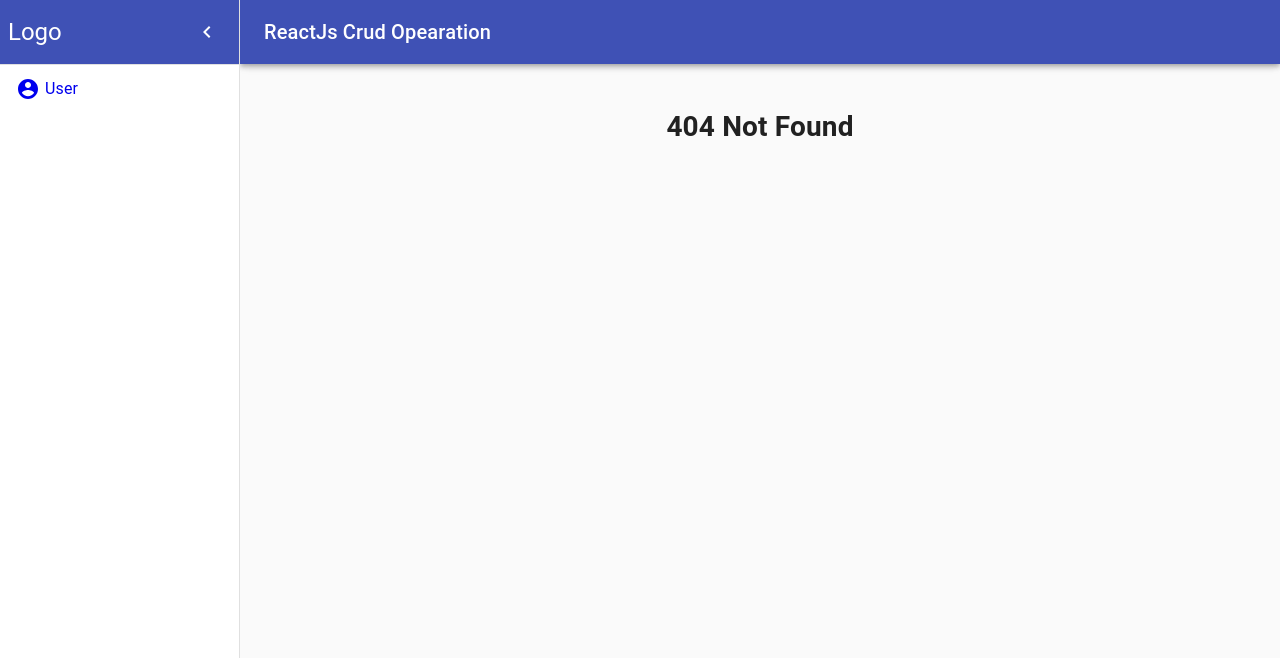
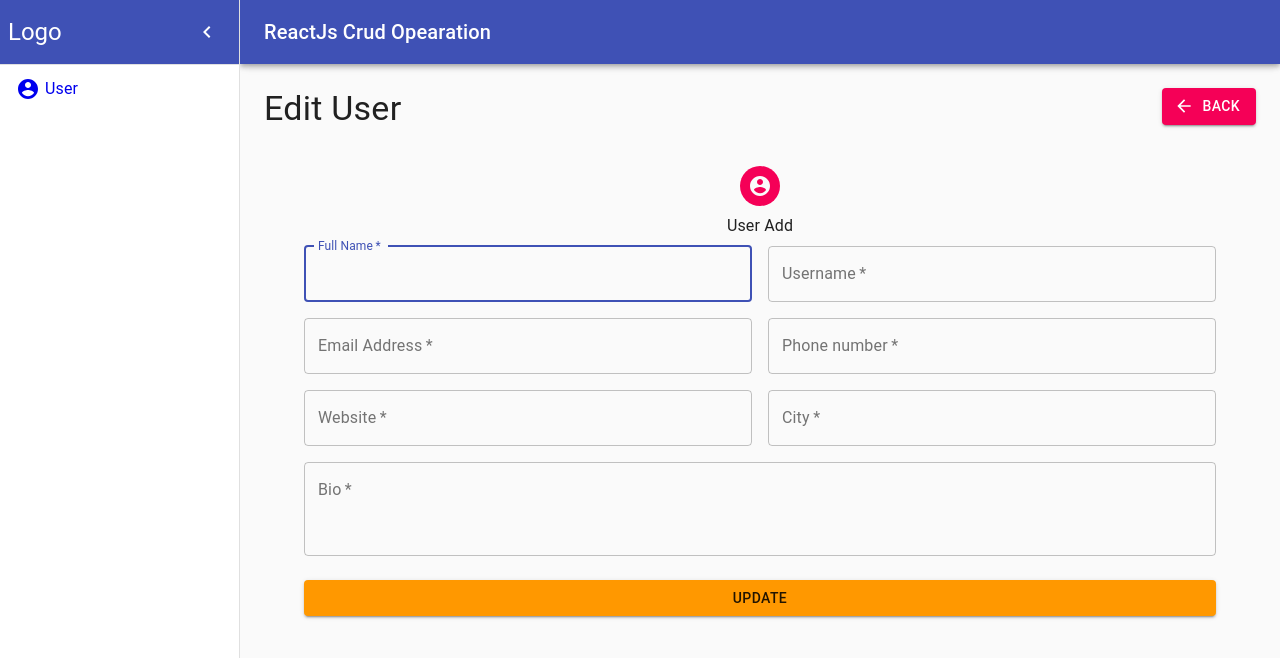
Before and after one commit to dhavalmakwana1998/react-crud, a React (Create React App) app: page /user/edit/1 in a window 1280 px wide. Before the commit this address had no page. Shown: the top 658 px of the page. Built offline with nearby package versions, Linux system fonts and the light colour scheme; no server answers.

Commit message:
add liver server

```diff
--- a/db.json
+++ b/db.json
@@ -59,46 +59,6 @@
       "phone": "1-477-935-8478 x6430",
       "website": "ola.org",
       "bio": "Synchronised bottom-line interface"
-    },
-    {
-      "id": 7,
-      "name": "Kurtis Weissnat",
-      "username": "Elwyn.Skiles",
-      "email": "Telly.Hoeger@billy.biz",
-      "city": "Howemouth",
-      "phone": "210.067.6132",
-      "website": "elvis.io",
-      "bio": "Configurable multimedia task-force"
-    },
-    {
-      "id": 8,
-      "name": "Nicholas Runolfsdottir V",
-      "username": "Maxime_Nienow",
-      "email": "Sherwood@rosamond.me",
-      "city": "Aliyaview",
-      "phone": "586.493.6943 x140",
-      "website": "jacynthe.com",
-      "bio": "Implemented secondary concept"
-    },
-    {
-      "id": 9,
-      "name": "Glenna Reichert",
-      "username": "Delphine",
-      "email": "Chaim_McDermott@dana.io",
-      "city": "Bartholomebury",
-      "phone": "(775)976-6794 x41206",
-      "website": "conrad.com",
-      "bio": "Switchable contextually-based project"
-    },
-    {
-      "id": 10,
-      "name": "Clementina DuBuque",
-      "username": "Moriah.Stanton",
-      "email": "Rey.Padberg@karina.biz",
-      "city": "Lebsackbury",
-      "phone": "024-648-3804",
-      "website": "ambrose.net",
-      "bio": "Centralized empowering task-force"
     }
   ]
 }
--- a/src/App.js
+++ b/src/App.js
@@ -21,6 +21,7 @@ import AccountCircleIcon from "@material-ui/icons/AccountCircle";
 import User from "./component/User";
 import UserView from "./component/UserView";
 import UserAdd from "./component/UserAdd";
+import UserEdit from "./component/UserEdit";
 
 const drawerWidth = 240;
 
@@ -175,6 +176,7 @@ function App() {
               <Route exact path="/" component={User} />
               <Route exact path="/user" component={User} />
               <Route exact path="/user/add" component={UserAdd} />
+              <Route exact path="/user/edit/:id" component={UserEdit} />
               <Route exact path="/user/:id" component={UserView} />
               <Route
                 render={() => {
--- a/src/component/User.jsx
+++ b/src/component/User.jsx
@@ -26,7 +26,6 @@ import Edit from "@material-ui/icons/Edit";
 import Delete from "@material-ui/icons/Delete";
 import VisibilityIcon from "@material-ui/icons/Visibility";
 import AddIcon from "@material-ui/icons/Add";
-import Axios from "axios";
 
 const Transition = React.forwardRef(function Transition(props, ref) {
   return <Slide direction="up" ref={ref} {...props} />;
@@ -55,15 +54,25 @@ function User() {
   const [rowsPerPage, setRowsPerPage] = useState(3);
 
   const loadUser = async () => {
-    const res = await Axios.get("http://localhost:3001/users");
-    setUsers(res.data.reverse());
+    const res = await fetch(
+      "https://my-json-server.typicode.com/dhavalmakwana1998/crud/users"
+    );
+    const users = await res.json();
+    setUsers(users.reverse());
   };
 
   const deleteUser = async (id) => {
     setOpen(false);
-    const res = await Axios.delete(`http://localhost:3001/users/${id}`);
+    await fetch(
+      `https://my-json-server.typicode.com/dhavalmakwana1998/crud/users${id}`,
+      {
+        method: "delete",
+      }
+    ).then(async (res) => {
+      console.log(await res);
       setConfirmdDeleteId(null);
       loadUser();
+    });
   };
 
   const openConfirm = (deleteId) => {
@@ -94,6 +103,7 @@ function User() {
   const classes = useStyles();
   return (
     <>
+      <Grid container>
         <Grid container spacing={3} style={{ marginBottom: "6px" }}>
           <Grid item xs={12} sm={6}>
             <Typography variant="h4">Users</Typography>
@@ -170,7 +180,11 @@ function User() {
         />
       </Box> */}
         <TableContainer component={Paper}>
-        <Table className={classes.table} stickyHeader aria-label="sticky table">
+          <Table
+            className={classes.table}
+            stickyHeader
+            aria-label="sticky table"
+          >
             <TableHead>
               <TableRow>
                 <StyledTableCell align="center">#ID</StyledTableCell>
@@ -183,8 +197,12 @@ function User() {
               </TableRow>
             </TableHead>
             <TableBody>
-            {!users ? (
-              <h5>no records found</h5>
+              {!users.length ? (
+                <TableRow>
+                  <TableCell rowSpan={7}>
+                    <h4 align="center">No records found</h4>
+                  </TableCell>
+                </TableRow>
               ) : (
                 users
                   .slice(page * rowsPerPage, page * rowsPerPage + rowsPerPage)
@@ -197,7 +215,7 @@ function User() {
                       <TableCell>{row.username}</TableCell>
                       <TableCell>{row.email}</TableCell>
                       <TableCell>{row.city}</TableCell>
-                    <TableCell>{row.zipcode}</TableCell>
+                      <TableCell>{row.phone}</TableCell>
                       <TableCell>
                         <IconButton>
                           <Link to={`/user/${row.id}`}>
@@ -205,7 +223,9 @@ function User() {
                           </Link>
                         </IconButton>
                         <IconButton>
+                          <Link to={`/user/edit/${row.id}`}>
                             <Edit style={{ color: "#ff9800" }} />
+                          </Link>
                         </IconButton>
                         <IconButton onClick={() => openConfirm(row.id)}>
                           <Delete color="secondary" />
@@ -214,6 +234,9 @@ function User() {
                     </TableRow>
                   ))
               )}
+              {!users.length ? (
+                <></>
+              ) : (
                 <TablePagination
                   rowsPerPageOptions={[3, 5, 7, 10, 15, 20]}
                   count={users.length}
@@ -222,9 +245,11 @@ function User() {
                   onPageChange={handleChangePage}
                   onRowsPerPageChange={handleChangeRowsPerPage}
                 />
+              )}
             </TableBody>
           </Table>
         </TableContainer>
+      </Grid>
     </>
   );
 }
--- a/src/component/UserAdd.jsx
+++ b/src/component/UserAdd.jsx
@@ -11,7 +11,6 @@ import CssBaseline from "@material-ui/core/CssBaseline";
 import TextField from "@material-ui/core/TextField";
 import AccountCircle from "@material-ui/icons/AccountCircle";
 import Container from "@material-ui/core/Container";
-import Axios from "axios";
 
 const useStyles = makeStyles((theme) => ({
   paper: {
@@ -53,9 +52,16 @@ function UserAdd() {
   };
   const onSubmitHandle = async (event) => {
     event.preventDefault();
-    const res = await Axios.post("http://localhost:3001/users", users);
-    console.log(res);
-    history.push("/");
+    await fetch("http://localhost:3001/users", {
+      method: "post",
+      headers: {
+        Accept: "application/json",
+        "Content-Type": "application/json",
+      },
+      body: JSON.stringify(users),
+    }).then(async (res) => {
+      history.push("/");
+    });
   };
   return (
     <>
--- /dev/null
+++ b/src/component/UserEdit.jsx
@@ -0,0 +1,216 @@
+import { useState, useEffect } from "react";
+import { useHistory, useParams } from "react-router-dom";
+import { makeStyles } from "@material-ui/core/styles";
+import { Link } from "react-router-dom";
+import { Grid, Box } from "@material-ui/core";
+import Typography from "@material-ui/core/Typography";
+import ArrowBackIcon from "@material-ui/icons/ArrowBack";
+import Avatar from "@material-ui/core/Avatar";
+import Button from "@material-ui/core/Button";
+import CssBaseline from "@material-ui/core/CssBaseline";
+import TextField from "@material-ui/core/TextField";
+import AccountCircle from "@material-ui/icons/AccountCircle";
+import Container from "@material-ui/core/Container";
+
+const useStyles = makeStyles((theme) => ({
+  paper: {
+    marginTop: theme.spacing(2),
+    display: "flex",
+    flexDirection: "column",
+    alignItems: "center",
+  },
+  avatar: {
+    margin: theme.spacing(1),
+    backgroundColor: theme.palette.secondary.main,
+  },
+  form: {
+    width: "100%", // Fix IE 11 issue.
+    marginTop: theme.spacing(1),
+  },
+  submit: {
+    margin: theme.spacing(3, 0, 2),
+  },
+}));
+
+function UserEdit() {
+  const [users, setUsers] = useState({
+    name: "",
+    username: "",
+    email: "",
+    phone: "",
+    website: "",
+    city: "",
+    bio: "",
+  });
+  const { id } = useParams();
+  const history = useHistory();
+  const classes = useStyles();
+
+  const onInputChange = (event) => {
+    const eventName = event.target.name;
+    const eventValue = event.target.value;
+    setUsers({ ...users, [eventName]: eventValue });
+  };
+  const onSubmitHandle = async (event) => {
+    event.preventDefault();
+    await fetch(
+      `https://my-json-server.typicode.com/dhavalmakwana1998/crud/users${id}`,
+      {
+        method: "put",
+        headers: {
+          Accept: "application/json",
+          "Content-Type": "application/json",
+        },
+        body: JSON.stringify(users),
+      }
+    ).then(async (res) => {
+      history.push("/");
+    });
+  };
+
+  useEffect(() => {
+    const loadData = async (id) => {
+      const res = await fetch(
+        `https://my-json-server.typicode.com/dhavalmakwana1998/crud/users${id}`
+      );
+      setUsers(await res.json());
+    };
+    loadData(id);
+  }, []);
+  return (
+    <>
+      <div className="container">
+        <Grid container spacing={3} style={{ marginBottom: "6px" }}>
+          <Grid item xs={12} sm={6}>
+            <Typography variant="h4">Edit User</Typography>
+          </Grid>
+          <Grid item xs={12} sm={6}>
+            <Box align="right">
+              <Link to="/">
+                <Button
+                  color="secondary"
+                  variant="contained"
+                  startIcon={<ArrowBackIcon />}
+                >
+                  Back
+                </Button>
+              </Link>
+            </Box>
+          </Grid>
+        </Grid>
+        <Container maxWidth="md">
+          <CssBaseline />
+          <div className={classes.paper}>
+            <Avatar className={classes.avatar}>
+              <AccountCircle />
+            </Avatar>
+            <Typography>User Add</Typography>
+            <form className={classes.form} onSubmit={onSubmitHandle}>
+              <Grid container spacing={2}>
+                <Grid item xs={12} sm={6}>
+                  <TextField
+                    name="name"
+                    value={users.name}
+                    variant="outlined"
+                    required
+                    fullWidth
+                    id="name"
+                    onChange={onInputChange}
+                    label="Full Name"
+                    autoFocus
+                  />
+                </Grid>
+                <Grid item xs={12} sm={6}>
+                  <TextField
+                    variant="outlined"
+                    required
+                    fullWidth
+                    id="username"
+                    label="Username"
+                    name="username"
+                    value={users.username}
+                    onChange={onInputChange}
+                  />
+                </Grid>
+                <Grid item xs={12} sm={6}>
+                  <TextField
+                    variant="outlined"
+                    required
+                    fullWidth
+                    id="email"
+                    label="Email Address"
+                    name="email"
+                    value={users.email}
+                    onChange={onInputChange}
+                    autoComplete="email"
+                  />
+                </Grid>
+                <Grid item xs={12} sm={6}>
+                  <TextField
+                    variant="outlined"
+                    required
+                    fullWidth
+                    name="phone"
+                    value={users.phone}
+                    onChange={onInputChange}
+                    label="Phone number"
+                    id="phone"
+                  />
+                </Grid>
+                <Grid item xs={12} sm={6}>
+                  <TextField
+                    variant="outlined"
+                    required
+                    fullWidth
+                    name="website"
+                    value={users.website}
+                    onChange={onInputChange}
+                    label="Website"
+                    id="website"
+                  />
+                </Grid>
+                <Grid item xs={12} sm={6}>
+                  <TextField
+                    variant="outlined"
+                    required
+                    fullWidth
+                    name="city"
+                    value={users.city}
+                    onChange={onInputChange}
+                    label="City"
+                    id="city"
+                  />
+                </Grid>
+                <Grid item sm={12}>
+                  <TextField
+                    id="bio"
+                    label="Bio"
+                    multiline
+                    required
+                    fullWidth
+                    name="bio"
+                    rows={3}
+                    variant="outlined"
+                    value={users.bio}
+                    onChange={onInputChange}
+                  />
+                </Grid>
+              </Grid>
+              <Button
+                type="submit"
+                fullWidth
+                variant="contained"
+                style={{ backgroundColor: "#ff9800" }}
+                className={classes.submit}
+              >
+                Update
+              </Button>
+            </form>
+          </div>
+        </Container>
+      </div>
+    </>
+  );
+}
+
+export default UserEdit;
--- a/src/component/UserView.jsx
+++ b/src/component/UserView.jsx
@@ -10,7 +10,6 @@ import Button from "@material-ui/core/Button";
 import Typography from "@material-ui/core/Typography";
 import ArrowBack from "@material-ui/icons/ArrowBack";
 import AddIcon from "@material-ui/icons/Add";
-import Axios from "axios";
 import Dialog from "@material-ui/core/Dialog";
 import DialogActions from "@material-ui/core/DialogActions";
 import DialogContent from "@material-ui/core/DialogContent";
@@ -19,7 +18,6 @@ import DialogTitle from "@material-ui/core/DialogTitle";
 import Slide from "@material-ui/core/Slide";
 import Edit from "@material-ui/icons/Edit";
 import Delete from "@material-ui/icons/Delete";
-import { IconButton } from "@material-ui/core";
 
 const Transition = React.forwardRef(function Transition(props, ref) {
   return <Slide direction="up" ref={ref} {...props} />;
@@ -41,16 +39,17 @@ function UserView() {
   const [open, setOpen] = useState(false);
   const [confirmDeleteId, setConfirmdDeleteId] = useState(null);
 
-  const loadUser = async () => {
-    const res = await Axios.get(`http://localhost:3001/users/${id}`);
-    setUsers(await res.data);
-  };
-
   const deleteUser = async (id) => {
     setOpen(false);
-    const res = await Axios.delete(`http://localhost:3001/users/${id}`);
-    setConfirmdDeleteId(null);
-    history.push("/");
+    await fetch(
+      `https://my-json-server.typicode.com/dhavalmakwana1998/crud/users${id}`,
+      {
+        method: "delete",
+      }
+    ).then(async (res) => {
+      setConfirmdDeleteId(null);
+      history.push("/");
+    });
   };
 
   const openConfirm = (deleteId) => {
@@ -59,6 +58,12 @@ function UserView() {
   };
 
   useEffect(() => {
+    const loadUser = async () => {
+      const res = await fetch(
+        `https://my-json-server.typicode.com/dhavalmakwana1998/crud/users${id}`
+      );
+      setUsers(await res.json());
+    };
     loadUser();
   }, []);
 
```
Lines whose indentation alone changed are shown as unchanged.
